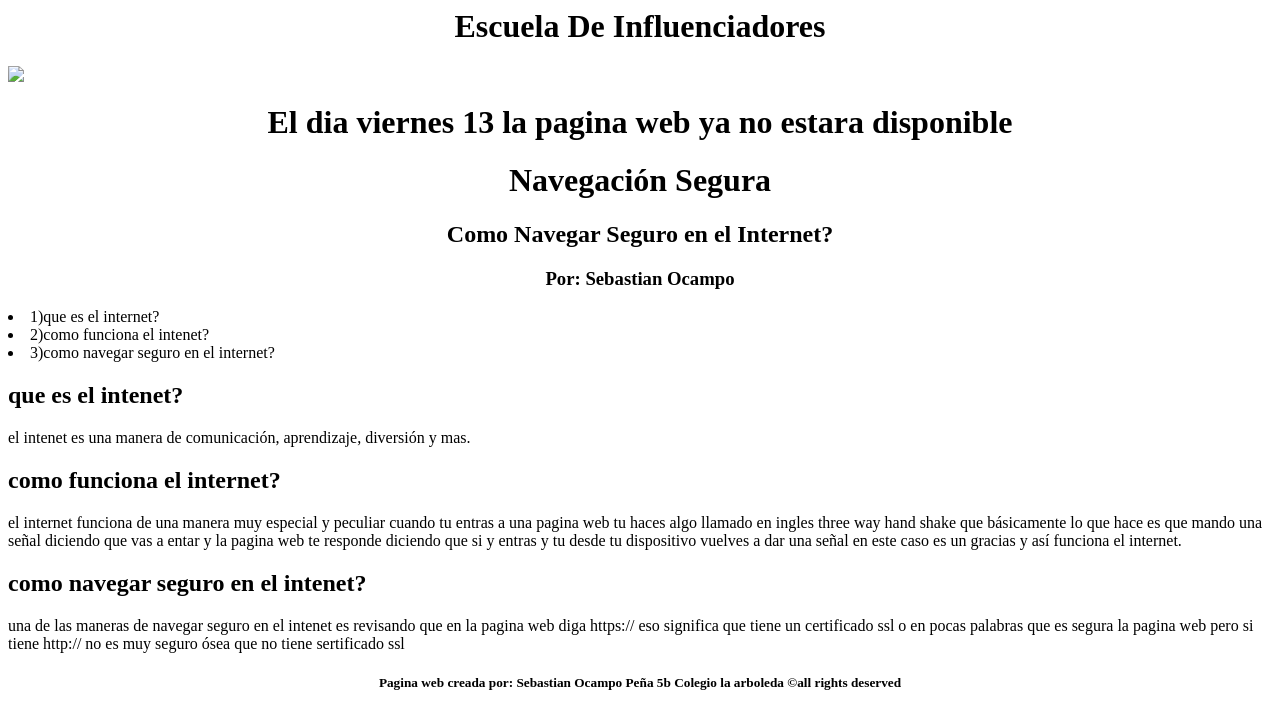
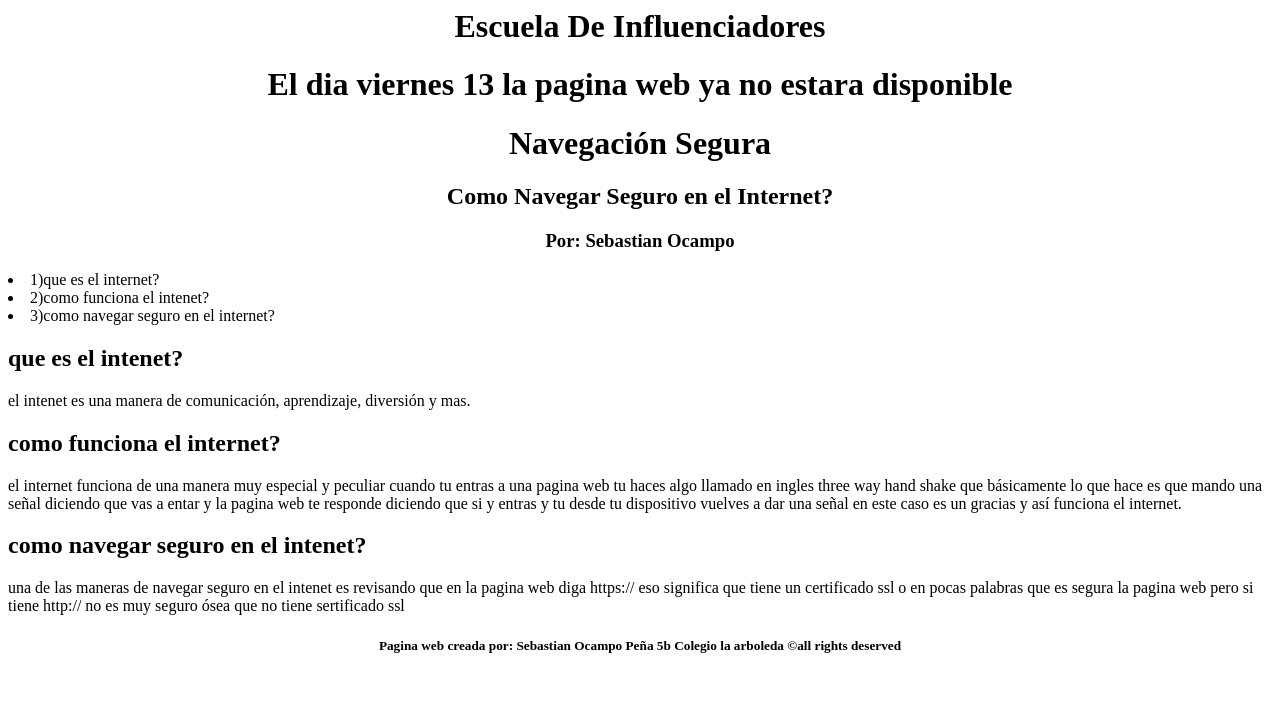
Before and after one commit to sebasoplaarboleda/escuela-de-influenciadores, a plain HTML site: page index.html in a window 1280 px wide. Drawn offline with Linux system fonts and the light colour scheme.

Commit message:
Update index.html

```diff
--- a/index.html
+++ b/index.html
@@ -2,7 +2,6 @@
 <body>
 <title> Escuela De Influenciados</title>
 <center><h1>Escuela De Influenciadores</h1></center>
-  <img src="<img src="dinosaur.jpg">
                                    <center><h1>El dia viernes 13 la pagina web ya no estara disponible</h1></center>
 <center><h1>Navegación Segura</h1></center>
 <center><h2>Como Navegar Seguro en el Internet?</h2></center>
```
